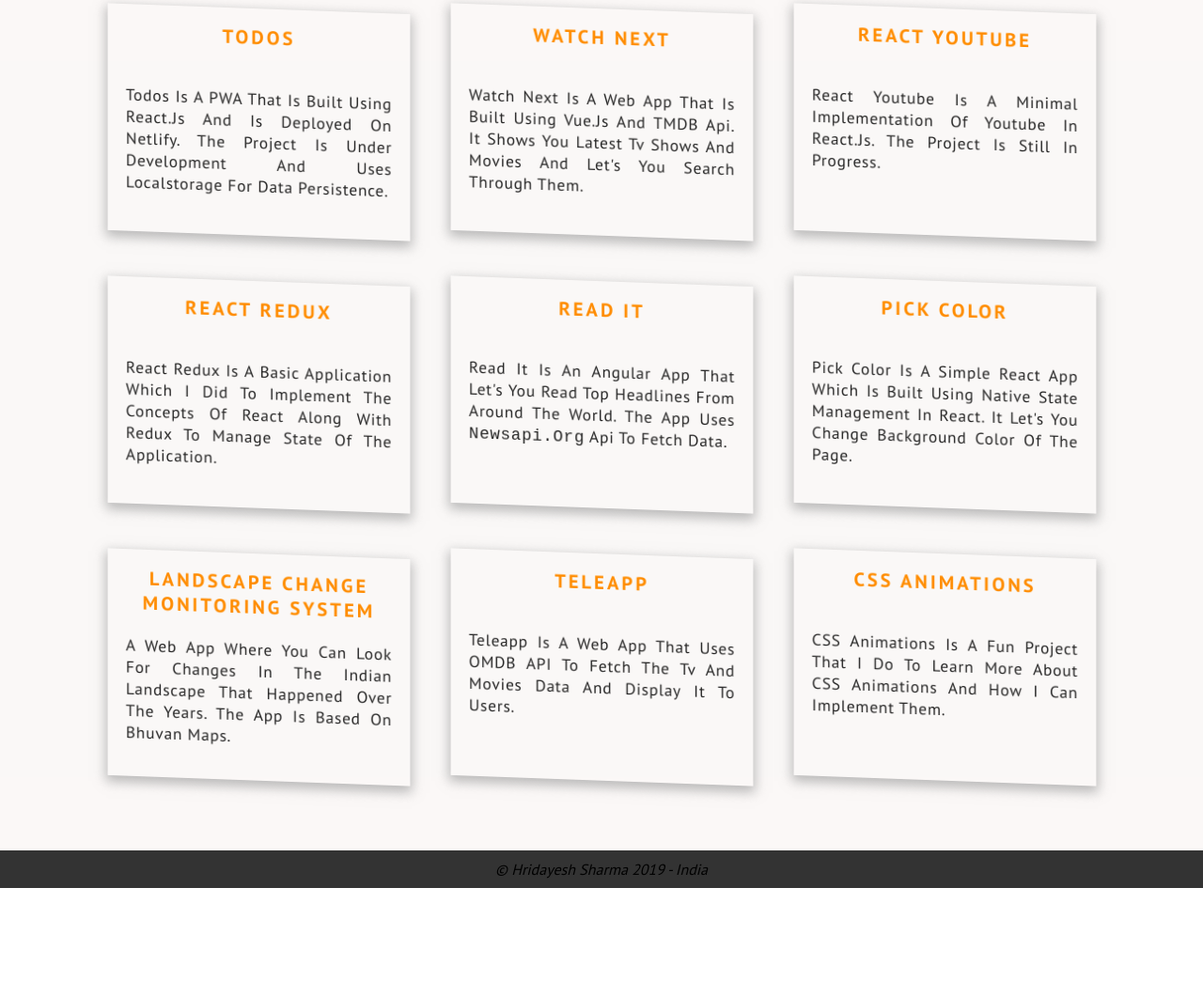
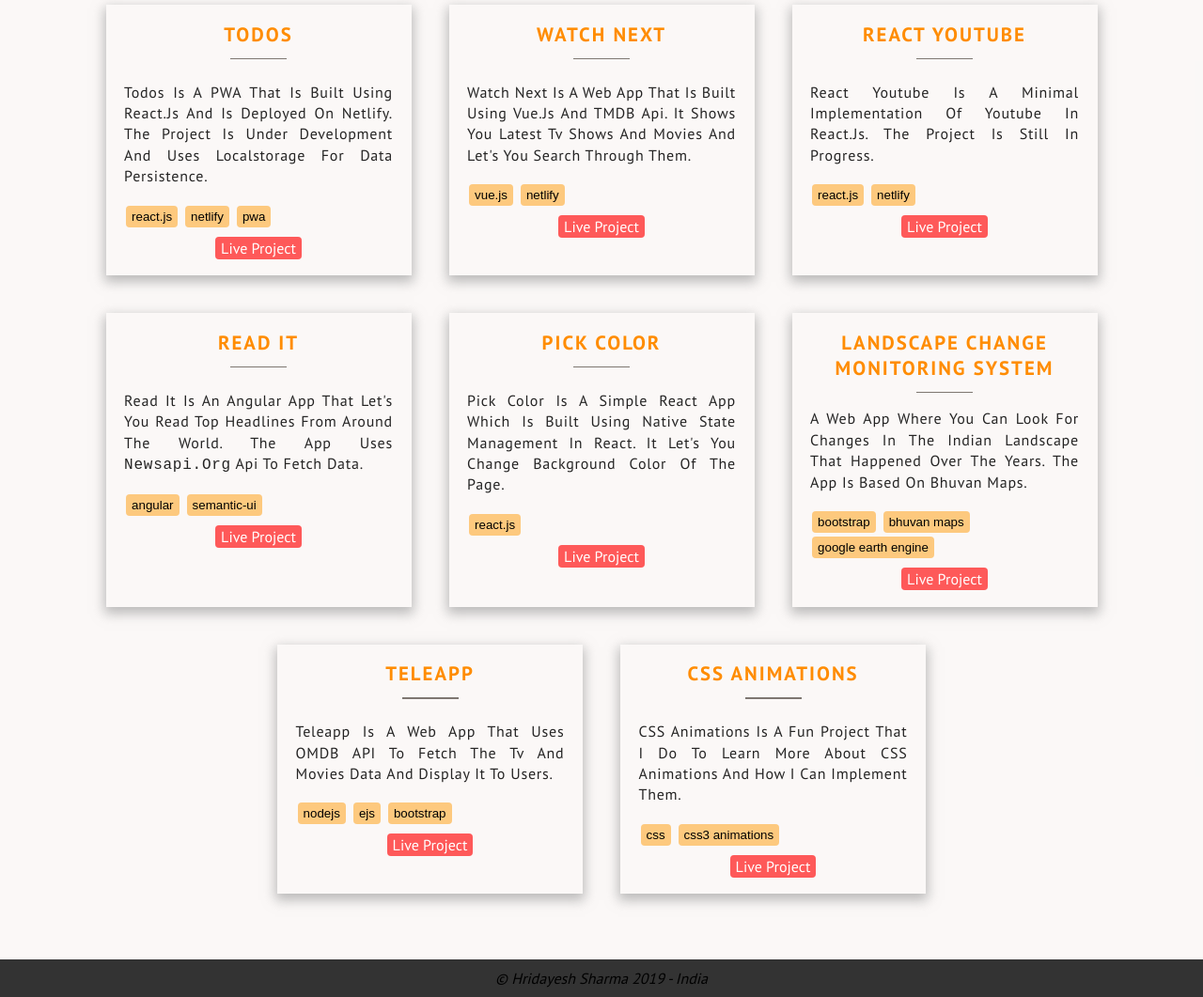
Before and after one commit to vyasriday/vyasriday.github.io, a plain HTML site: page index.html in a window 1280 px wide. Shown: the part 952-2013 px from the top of the page at 94% size. Before the commit the page ends 1897 px from the top, so only its background shows below. Drawn offline with Linux system fonts and the light colour scheme.

Commit message:
added tech stack to each project item and a link to view the live project. issue #2

```diff
--- a/index.html
+++ b/index.html
@@ -39,80 +39,143 @@
     <section id="work">
       <h2> Projects </h2>
       <div class="work-wrapper">
-      <a href="https://todoists.netlify.com/" target="_blank" title="Go To App">
+        <div>
           <div class="work-item">
             <h3 class="title">todos</h3>
             <p class="description">
               Todos is a PWA that is built using react.js and is deployed on netlify. The project is under development and uses localstorage for data persistence.
             </p>
+            <div class="extra">
+              <div class="tech-stack">
+                <button class="tech-item">react.js</button>
+                <button class="tech-item">netlify</button>
+                <button class="tech-item">pwa</button>
               </div>
+              <a class="app-url" href="https://todoists.netlify.com">
+                Live Project
               </a>
-        <a href="https://watch-next.netlify.com/" target="_blank" title="Go To App">
+            </div>
+          </div>
+        </div>
+        <div>
           <div class="work-item">
             <h3 class="title">Watch Next</h3>
             <p class="description">
               Watch Next is a web app that is built using vue.js and TMDB api. It shows you latest tv shows and movies and let's you search through them.
             </p>
+            <div class="extra">
+              <div class="tech-stack">
+                <button class="tech-item">vue.js</button>
+                <button class="tech-item">netlify</button>
               </div>
+              <a class="app-url" href="https://watch-next.netlify.com">
+                Live Project
               </a>
-        <a href="https://vyasriday.github.io/react-youtube/" target="_blank" title="Go To App">
+            </div>
+          </div>
+        </div>
+        <div>
           <div class="work-item">
             <h3 class="title">React Youtube</h3>
             <p class="description">
               React Youtube is a minimal implementation of youtube in react.js. The project is still in progress.
             </p>
+            <div class="extra">
+              <div class="tech-stack">
+                <button class="tech-item">react.js</button>
+                <button class="tech-item">netlify</button>
               </div>
+              <a class="app-url" href="https://vyasriday.github.io/react-youtube">
+                Live Project
               </a>
-        <a href="https://github.com/vyasriday/react-redux" target="_blank" title="See Code">
-          <div class="work-item">
-            <h3 class="title">React Redux</h3>
-            <p class="description">
-              React Redux is a basic application which I did to implement the concepts of react along with redux to manage state of the application.
-            </p>
             </div>
-        </a>
-        <a href="https://vyasriday.github.io/read-it" target="_blank" title="Go To App">
+          </div>
+        </div>
+        <div>
           <div class="work-item">
             <h3 class="title">Read It</h3>
             <p class="description">
               Read It is an Angular app that let's you read top headlines from around the world.
               The App uses <code>newsapi.org</code> api to fetch data.
             </p>
+            <div class="extra">
+              <div class="tech-stack">
+                <button class="tech-item">angular</button>
+                <button class="tech-item">semantic-ui</button>
               </div>
+              <a class="app-url" href="https://vyasriday.github.io/read-it">
+                Live Project
               </a>
-        <a href="https://vyasriday.github.io/react-pick-color" target="_blank" title="Go To App">
+            </div>
+          </div>
+        </div>
+        <div>
           <div class="work-item">
             <h3 class="title">Pick Color</h3>
             <p class="description">
               Pick Color is a simple React app which is built using native state management in React. It let's you change
-              background
-              color of the page.
+              background color of the page.
             </p>
+            <div class="extra">
+              <div class="tech-stack">
+                <button class="tech-item">react.js</button>
               </div>
+              <a class="app-url" href="https://vyasriday.github.io/react-pick-color">
+                Live Project
               </a>
-        <a href="https://hsocietyisro.github.io/" target="_blank" title="Go To App">
+            </div>
+          </div>
+        </div>
+        <div>
           <div class="work-item">
             <h3 class="title">Landscape Change Monitoring System</h3>
             <p class="description">A web app where you can look for changes in the Indian landscape that happened over the
               years. The app is based on Bhuvan Maps.</p>
+              <div class="extra">
+                <div class="tech-stack">
+                  <button class="tech-item">bootstrap</button>
+                  <button class="tech-item">bhuvan maps</button>
+                  <button class="tech-item">google earth engine</button>
                 </div>
+                <a class="app-url" href="https://hsocietyisro.github.io">
+                  Live Project
                 </a>
-        <a href="https://hriday-teleapp.herokuapp.com/" target="_blank" title="Go To App">
+              </div>
+          </div>
+        </div>
+        <div>
           <div class="work-item">
             <h3 class="title">Teleapp</h3>
             <p class="description">Teleapp is a web app that uses OMDB API to fetch the tv and movies data and display it to users.
-
             </p>
+            <div class="extra">
+              <div class="tech-stack">
+                <button class="tech-item">nodejs</button>
+                <button class="tech-item">ejs</button>
+                <button class="tech-item">bootstrap</button>
               </div>
+              <a class="app-url" href="https://hriday-teleapp.herokuapp.com/">
+                Live Project
               </a>
-        <a href="https://vyasriday.github.io/css-animations-practice/" target="_blank" title="Go To App">
+            </div>
+          </div>
+        </div>
+        <div>
           <div class="work-item">
             <h3 class="title">CSS Animations</h3>
             <p class="description">CSS Animations is a fun project that I do to learn more about CSS animations and how I can implement them.
-
             </p>
+            <div class="extra">
+              <div class="tech-stack">
+                <button class="tech-item">css</button>
+                <button class="tech-item">css3 animations</button>
               </div>
+              <a class="app-url" href="https://vyasriday.github.io/css-animations-practice/">
+                Live Project
               </a>
+            </div>
+          </div>
+        </div>
       </div>
     </section>
   </main>
--- a/style.css
+++ b/style.css
@@ -151,7 +151,7 @@ h2:after {
   justify-content: center;
 }
 
-.work-wrapper > a {
+.work-wrapper > div {
   min-height: 250px;
   min-width: 300px;
   max-width: 325px;
@@ -160,41 +160,81 @@ h2:after {
   display: flex;
   flex-direction: column;
   box-shadow: 0 5px 12px 2px rgba(160, 160, 160, 0.7);
-  transform: rotateX(-15deg) rotateY(-8deg);
-  transition: transform 400ms ease-in-out 0.3s, background-color 600ms ease-out 0.75s;
-  cursor: pointer;
+  /* transform: rotateX(-15deg) rotateY(-8deg);
+  transition: transform 400ms ease-in-out 0.3s, background-color 600ms ease-out 0.75s; */
   outline: none;
   text-decoration: none;
 
 }
-
-.work-wrapper > a:hover {
+/*
+.work-wrapper > div:hover {
   transform: scale(1.1) rotateX(0deg) rotateY(0deg);
   animation-name: slideText;
   animation-duration: 3s;
   animation-iteration-count: 1;
 
-}
+} */
 
 .work-item > .title {
   text-align: center;
-  margin-bottom: 20px;
+  margin-bottom: 14px;
   font-size: 1.3rem;
   text-transform: uppercase;
-  letter-spacing: 3px;
+  letter-spacing: 2px;
   min-height: 3rem;
   color: darkorange;
 }
 
+.work-item > .title:after {
+  display: block;
+  height: 1.5px;
+  background-color: #6d655ede;
+  content: " ";
+  width: 60px;
+  margin: 0 auto;
+  margin-top: 0.75rem;
+}
+
 .work-item > .description {
   text-align: justify;
-  font-size: 1.1rem;
+  font-size: 1rem;
   padding: 2px;
   text-transform: capitalize;
   letter-spacing: 0.75px;
-  line-height: 1.5rem;
+  line-height: 1.4rem;
   color: #000000db;
 }
+
+.extra {
+  margin-top: 1rem;
+  display: flex;
+  flex-direction: column;
+}
+
+.tech-stack {
+  display: flex;
+  flex-wrap: wrap;
+}
+
+.tech-item {
+  padding: 4px 6px;
+  margin: 2px 0.25rem;
+  border: none;
+  outline: none;
+  border-radius: 4px;
+  background: #ff98007d;
+}
+
+.app-url {
+  width: auto;
+  margin: 0 auto;
+  background: #ff4242de;
+  margin-top: 8px;
+  padding: 2px 6px;
+  border-radius: 4px;
+}
+
+
 
 footer {
   background-color: #333;
@@ -251,7 +291,7 @@ footer {
     letter-spacing: 2px;
     font-size: 1.25rem;
   }
-  .work-wrapper > a {
+  .work-wrapper > div {
     margin: 10px;
   }
 }
@@ -265,12 +305,12 @@ footer {
     padding-left: 4%;
     padding-right: 4%;
   }
-  .work-wrapper > a{
+  .work-wrapper > div{
     min-width: 30%;
     max-width: 30%;
     min-height: 300px;
   }
-  .work-wrapper > a > .work-item  {
+  .work-wrapper > div > .work-item  {
     width: 100%;
     height: 100%;
   }
```
Also changed, not shown: manifest.json. Lines whose indentation alone changed are shown as unchanged.
